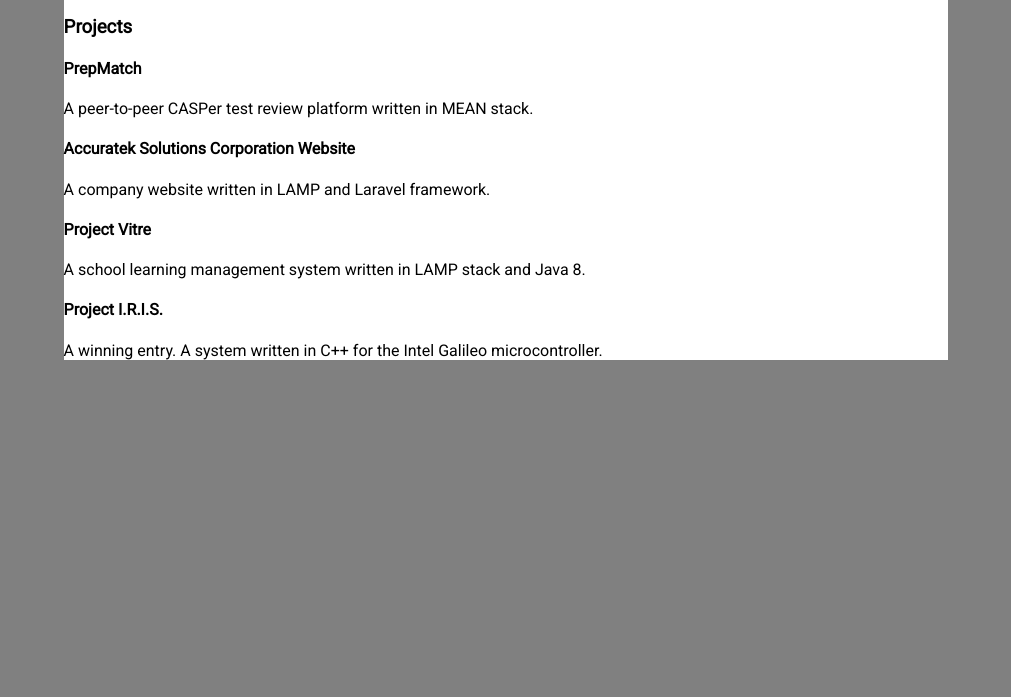
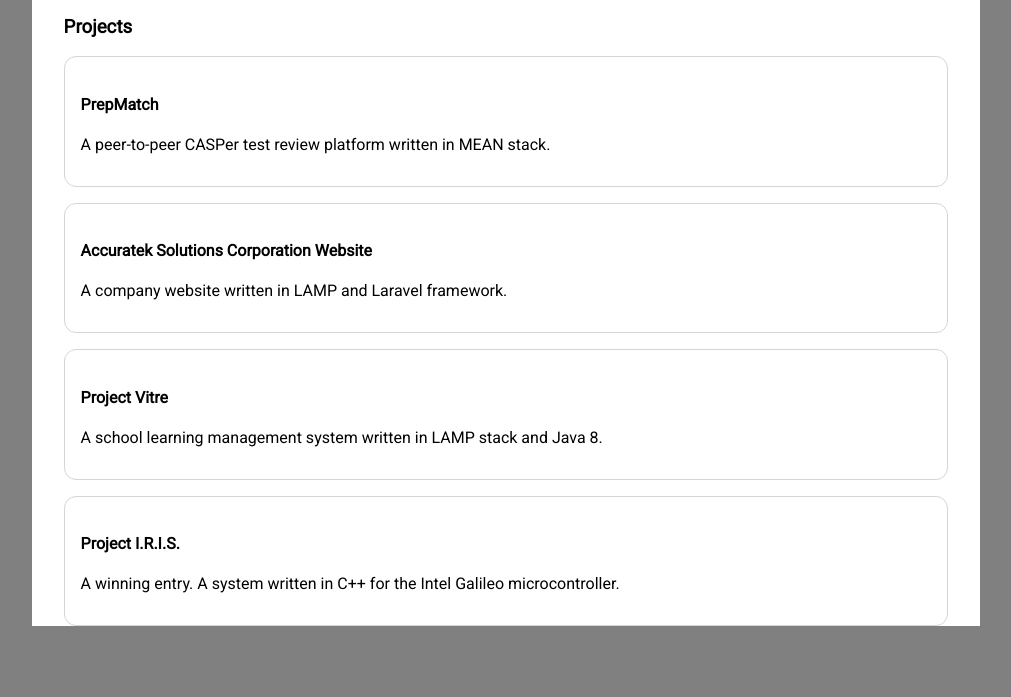
Before and after one commit to spliteratorrr/spliteratorrr.github.io, a plain HTML site: page index.html in a window 1280 px wide. Shown: the part 103-800 px from the top of the page, without its empty margins (134-1145 px from the left). Drawn offline with Linux system fonts and the light colour scheme.

Commit message:
Layout card test

```diff
--- a/styles.css
+++ b/styles.css
@@ -8,4 +8,17 @@ body {
     margin-left: auto;
     margin-right: auto;
     background-color: white;
+    padding-left: 2em;
+    padding-right: 2em;
 }
+
+.projects {
+
+}
+
+.project {
+    margin-bottom: 1em;
+    padding: 1em;
+    border: 1px solid #d5d5d5;
+    border-radius: 12px;
+}
```
